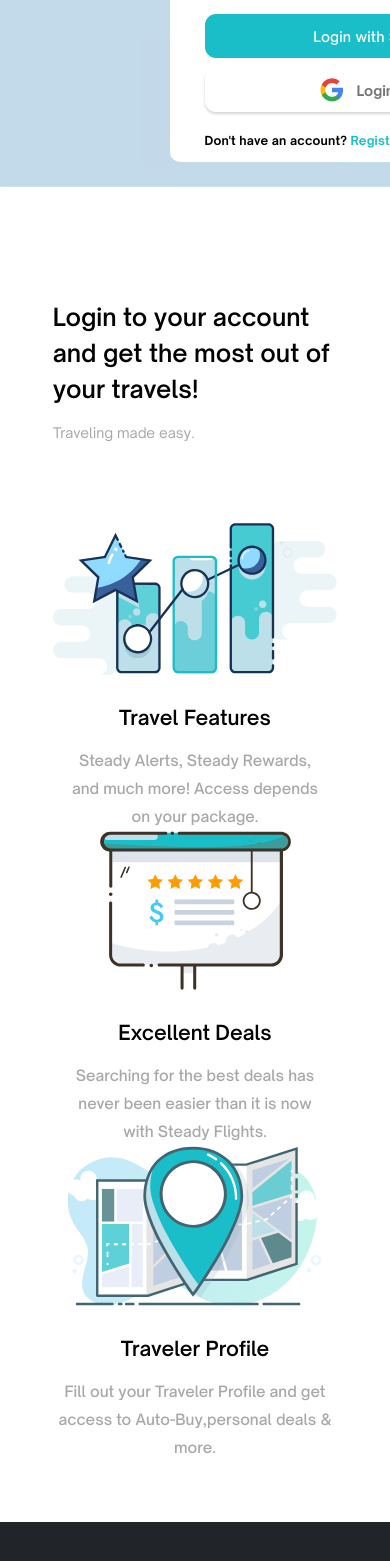
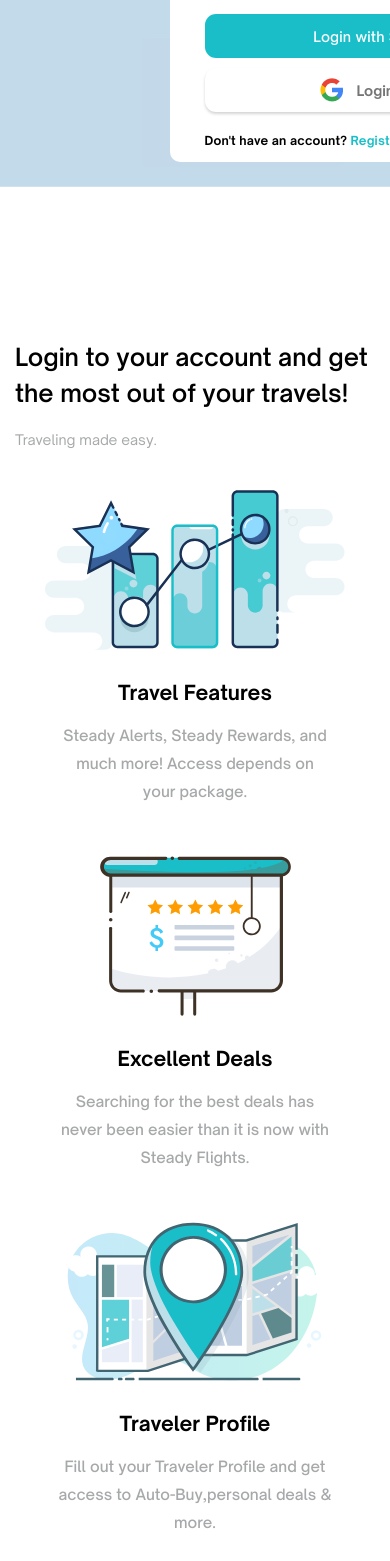
Before and after one commit to shazaib991/steady-flights-tailwind, a Next.js app: page /login in a window 390 px wide. Shown: the part 436-1997 px from the top of the page. Built offline with nearby package versions, Linux system fonts and the light colour scheme.

Commit message:
added responsiveness in details

```diff
--- a/components/LoginAndRegister/Details.js
+++ b/components/LoginAndRegister/Details.js
@@ -4,26 +4,26 @@ export const Details = ({ isRegisterPage }) => {
   return (
     <div className="w-full flex justify-center">
       <div className="w-full flex justify-center max-w-[1366px]">
-        <div className="w-[73%]">
-          <h1 className="text-[24px] mb-[15px] font-['customFontSemiBold']">
+        <div className="w-[73%] max-[1280px]:w-[90%] max-[768px]:w-full">
+          <h1 className="text-[24px] mb-[15px] font-['customFontSemiBold'] max-[768px]:mx-[15px] max-[768px]:mb-[18px] max-[768px]:mt-[40px]">
             {isRegisterPage
               ? "Register and don't miss out on Steady Flights features."
               : "Login to your account and get the most out of your travels!"}
           </h1>
-          <p className="text-[14px] text-[#A6A8A9] font-['customFontRegular']">
+          <p className="text-[14px] text-[#A6A8A9] font-['customFontRegular'] max-[768px]:ml-[15px]">
             {isRegisterPage
               ? "Once you register, you'll unlock access to all our features!"
               : "Traveling made easy."}
           </p>
-          <div className="w-full flex flex-wrap justify-between mt-[80px] mb-[60px]">
-            <div className="w-[300px] flex flex-col items-center">
+          <div className="w-full flex flex-wrap justify-between mt-[80px] mb-[60px] max-[1280px]:justify-evenly max-[768px]:flex-col max-[768px]:items-center max-[768px]:mt-[40px]">
+            <div className="w-[300px] flex flex-col items-center max-[1280px]:mx-[20px] max-[1280px]:mt-[20px] max-[768px]:mt-0 max-[768px]:mx-[0] max-[768px]:mb-[50px]">
               <Image
                 src="/assets/Layer 1.svg"
                 alt="Statistics chart"
                 width={300}
                 height={160}
               />
-              <h1 className="text-[20px] mt-[28px] mb-[14px] font-['customFontSemiBold']">
+              <h1 className="text-[20px] mt-[28px] mb-[14px] font-['customFontBold']">
                 {isRegisterPage
                   ? "Access to all our features"
                   : "Travel Features"}
@@ -40,14 +40,14 @@ export const Details = ({ isRegisterPage }) => {
                   : "Steady Alerts, Steady Rewards, and much more! Access depends on your package."}
               </p>
             </div>
-            <div className="w-[300px] flex flex-col items-center">
+            <div className="w-[300px] flex flex-col items-center max-[1280px]:mx-[20px] max-[1280px]:mt-[20px] max-[768px]:mt-0 max-[768px]:mx-[0] max-[768px]:mb-[50px]">
               <Image
                 src="/assets/Layer 2.svg"
                 alt="Statistics chart"
                 width={191}
                 height={160}
               />
-              <h1 className="text-[20px] mt-[28px] mb-[14px] font-['customFontSemiBold']">
+              <h1 className="text-[20px] mt-[28px] mb-[14px] font-['customFontBold']">
                 Excellent Deals
               </h1>
               <p
@@ -62,14 +62,14 @@ export const Details = ({ isRegisterPage }) => {
                   : "Searching for the best deals has never been easier than it is now with Steady Flights."}
               </p>
             </div>
-            <div className="w-[300px] flex flex-col items-center">
+            <div className="w-[300px] flex flex-col items-center max-[1280px]:mx-[20px] max-[1280px]:mt-[20px] max-[768px]:mt-0 max-[768px]:mx-[0] max-[768px]:mb-[50px]">
               <Image
                 src="/assets/Layer 3.svg"
                 alt="Statistics chart"
                 width={257}
                 height={160}
               />
-              <h1 className="text-[20px] mt-[28px] mb-[14px] font-['customFontSemiBold']">
+              <h1 className="text-[20px] mt-[28px] mb-[14px] font-['customFontBold']">
                 Traveler Profile
               </h1>
               <p
```
